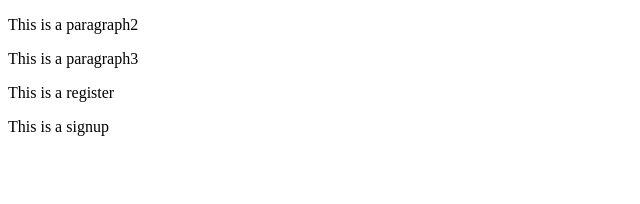
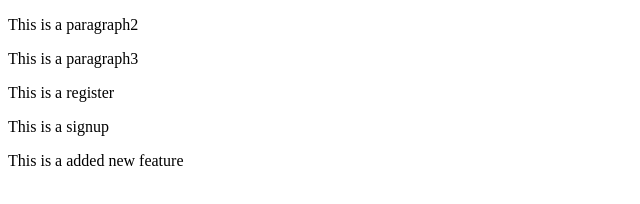
Before and after one commit to davidmahenge/socialNet, a plain HTML site: page index.html in a window 1280 px wide. Shown: the whole page, without its empty margins (0-640 px from the left). Drawn offline with Linux system fonts and the light colour scheme.

Commit message:
Add additional feature

```diff
--- a/index.html
+++ b/index.html
@@ -11,5 +11,6 @@
   <p>This is a paragraph3</p>
   <p>This is a register</p>
   <p>This is a signup</p>
+  <p>This is a added new feature</p>
 </body>
 </html>
```
